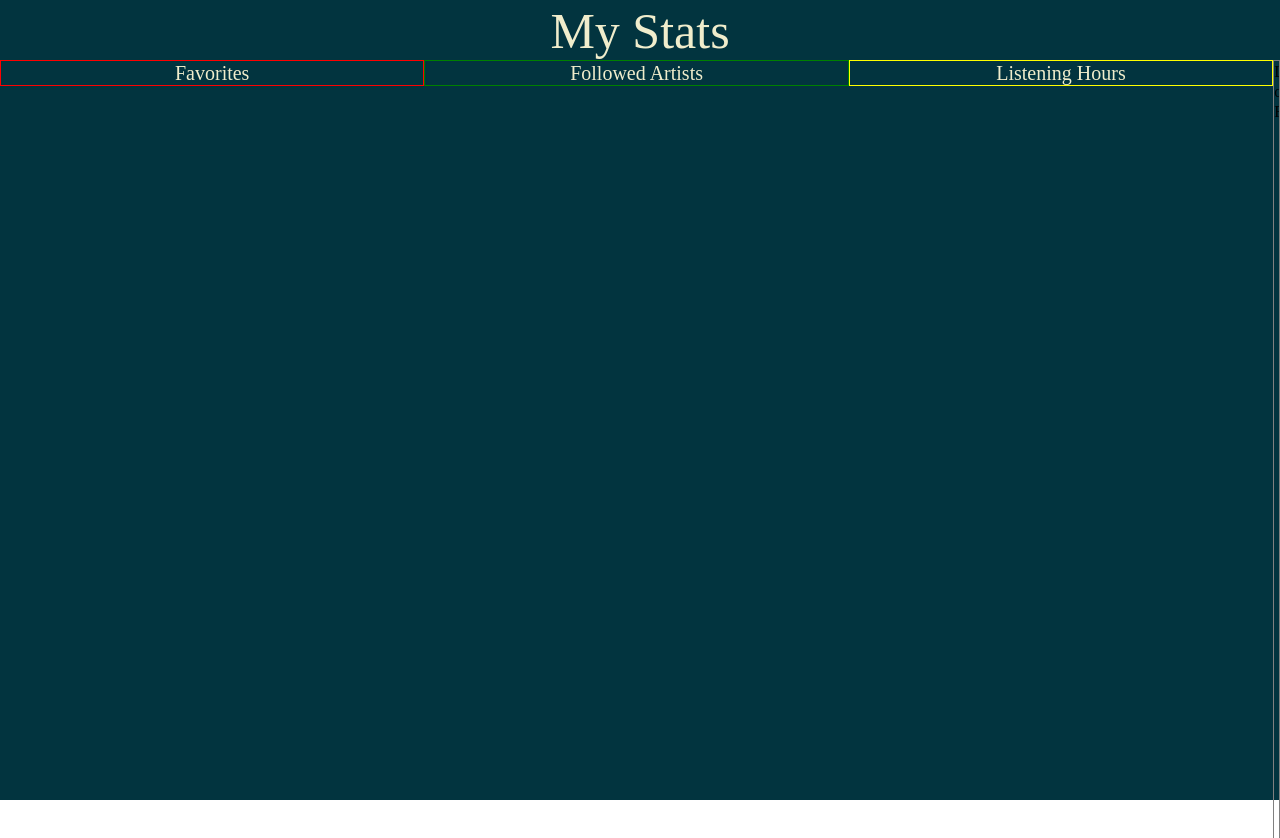
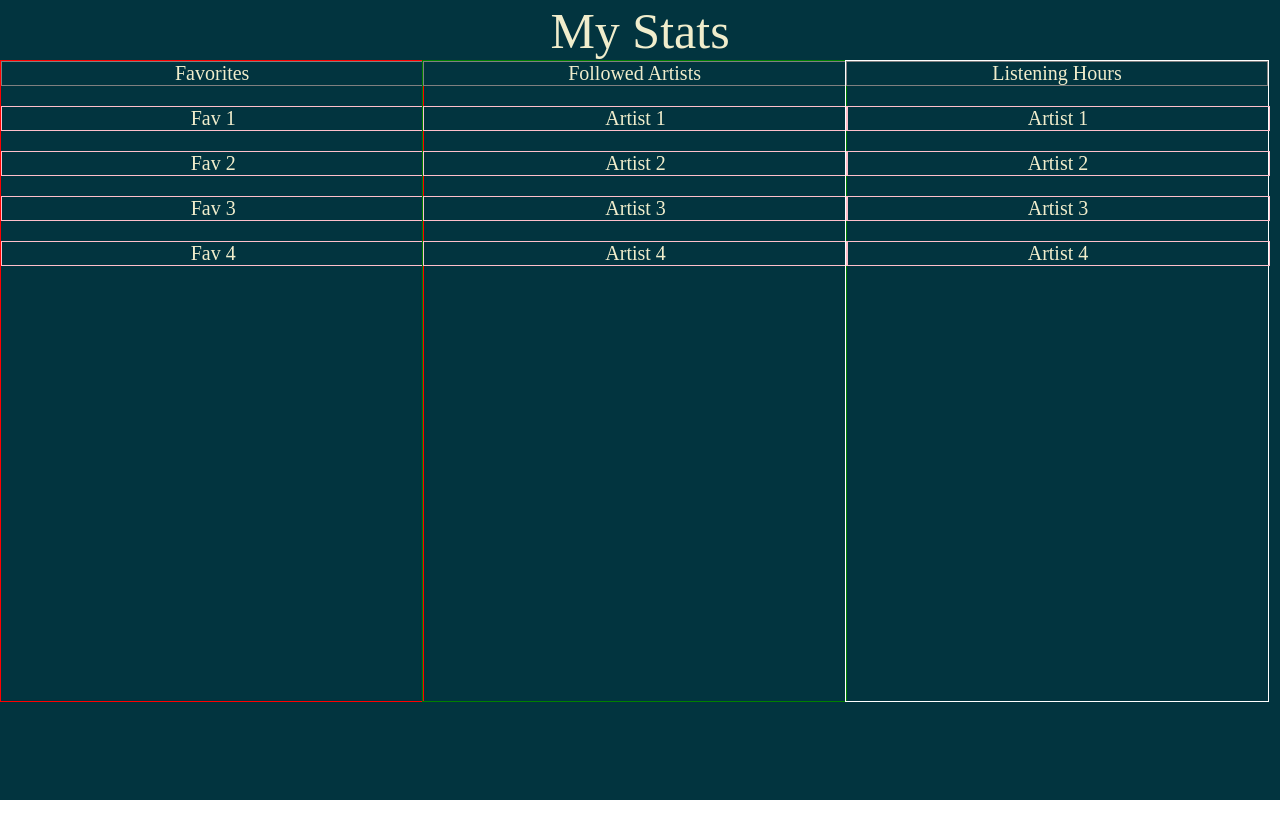
Before and after one commit to ryanchaiyakul/cs35l_project, a React (Create React App) app in the folder cs35l/: page / in a window 1280 px wide. Shown: the top 838 px of the page. After the commit the page ends 800 px from the top, so only its background shows below. Built offline with nearby package versions, Linux system fonts and the light colour scheme.

Commit message:
Formatted everything. Now need to insert data

```diff
--- a/cs35l/public/index.html
+++ b/cs35l/public/index.html
@@ -1,15 +1,19 @@
 <!DOCTYPE html>
 <html lang="en">
+
 <head>
   <meta charset="utf-8" />
   <link rel="icon" href="%PUBLIC_URL%/favicon.ico" />
   <meta name="viewport" content="width=device-width, initial-scale=1" />
   <meta name="theme-color" content="#000000" />
-    <meta
-      name="description"
-      content="Web site created using create-react-app"
-    />
+  <meta name="description" content="Web site created using create-react-app" />
   <link rel="apple-touch-icon" href="%PUBLIC_URL%/logo192.png" />
+
+  <!-- used for fonts (can get rid of it later) -->
+  <link rel="preconnect" href="https://fonts.googleapis.com">
+  <link rel="preconnect" href="https://fonts.gstatic.com" crossorigin>
+  <link href="https://fonts.googleapis.com/css2?family=Montserrat:wght@100&family=Playfair+Display&display=swap"
+    rel="stylesheet">
   <!--
       manifest.json provides metadata used when your web app is installed on a
       user's mobile device or desktop. See https://developers.google.com/web/fundamentals/web-app-manifest/
@@ -26,6 +30,7 @@
     -->
   <title>React App</title>
 </head>
+
 <body>
   <noscript>You need to enable JavaScript to run this app.</noscript>
   <div id="root"></div>
@@ -40,4 +45,5 @@
       To create a production bundle, use `npm run build` or `yarn build`.
     -->
 </body>
+
 </html>
--- a/cs35l/src/App.css
+++ b/cs35l/src/App.css
@@ -1,5 +1,6 @@
 .App {
   text-align: center;
+  min-height: 100vh;
 }
 
 .App-logo {
--- a/cs35l/src/components/MyStats.css
+++ b/cs35l/src/components/MyStats.css
@@ -1,39 +1,70 @@
 #wrapper {
-    width: 100%;
-    border: 1px solid black;
+    /* width: 100%; */
+    width: '100vw';
+    border: 1px solid rgb(158, 79, 164);
     overflow: auto;
+    position: relative;
+    height: '100vh';
+}
+
+
+#first {
+    position:absolute;
+    width: 33%;
+    height:80%;
+    float: left;
+    overflow:auto;
+    border: 1px solid red;
+}
+
+#firstTitle {
+    display:block;
+    height:auto;
+    width: auto;
+    border: 1px solid grey;
+}
+
+#firstData {
+    display:block;
+    margin-top: 1em;
+    width:100%;
+    height:auto;
+    border: 1px solid pink;
 }
 
 
 
 
-#first {
+/* flows left of the third column */
+#second {
+    /* display:block; */
+    position:absolute;
+    margin-left: 33%;               /*To make the height match the 80%, in which only works in absolute*/
     width: 33%;
-    float:left; /* add this */
-    float:top;
-    border: 1px solid red;
-    overflow: auto;
+    height: 80%;
+    float:left;
+    border: 1px solid green;
 }
-
-#firstData{
-    width:auto;
-    height:100%;
+#secondTitle {
+    display:block;
+    height:auto;
+    width: auto;
     border: 1px solid grey;
-    overflow: auto;
 }
 
 
-
-/* flows left of the third column */
-#second {
-    border: 1px solid green;
+#third {
+    /* display:block; */
+    position:absolute;
+    margin-left: 66%;               /*To make the height match the 80%, in which only works in absolute*/
     width: 33%;
-    overflow: auto; /* if you don't want #second to wrap below #first */
-    float:left;
+    height: 80%;
+    float:right;
+    border: 1px solid white;
 }
-#third{
-    border: 1px solid yellow;
-    width: 33%;
-    overflow:auto;
-    float:left;
+#thirdTitle {
+    display:block;
+    height:auto;
+    width: auto;
+    border: 1px solid grey;
 }
--- a/cs35l/src/components/MyStats.js
+++ b/cs35l/src/components/MyStats.js
@@ -1,16 +1,32 @@
 import './MyStats.css';
 
+//Function to get cookie (might have to change)
+function getCookie(){
+    var key, value, i;
+    var cookieArray  = document.cookie.split(';');
+
+    for (i = 0; i < cookieArray.length; i++){
+        key = cookieArray[i].slice(0, cookieArray[i].indexOf("="));
+        value = cookieArray[i].slice(cookieArray[i].indexOf("=")+1);
+        if (key == 'userID'){
+            alert('userID is ' + value);
+        }
+    }
+}
+
+
 function myStats() {
+
     return (
+
         <div
             style={{
-                height: '100vh',
-                backgroundColor: '#02343F',
-            }}
-            className="App">
+                backgroundColor: '#02343F',}}
+                className="App" >
+
 
             <div
-                style={{ color: '#F0EDCC', fontSize: 50 }}
+                style={{ color: '#F0EDCC', fontSize: 50, padding: 0 }}
                 className="card">
                 <span className="font-link">
                     My Stats
@@ -18,45 +34,52 @@ function myStats() {
             </div>
 
 
-
             <div
                 style={{ color: '#F0EDCC', fontSize: 20, marginLeft: 'auto' }}
                 className="card" id="first">
-                <span className="font-link">
+
+                {/* Title */}
+                <span className="font-link" id="firstTitle">
                     Favorites
                 </span>
+
+                <span className="font-link" id="firstData"> Fav 1 </span>
+                <span className="font-link" id="firstData"> Fav 2 </span>
+                <span className="font-link" id="firstData"> Fav 3 </span>
+                <span className="font-link" id="firstData"> Fav 4 </span>
             </div>
 
 
+            {/* Second Column */}
+            <div
+                style={{ color: '#F0EDCC', fontSize: 20}}
+                className="card" id= "second" >
 
-
-            <div
-                style={{ color: '#F0EDCC', fontSize: 20, marginLeft: 'auto' }}
-                className="card" id="second">
-                <span className="font-link">
+                <span className="font-link" id = "secondTitle">
                     Followed Artists
                 </span>
+
+                <span className="font-link" id="firstData"> Artist 1 </span>
+                <span className="font-link" id="firstData"> Artist 2 </span>
+                <span className="font-link" id="firstData"> Artist 3 </span>
+                <span className="font-link" id="firstData"> Artist 4 </span>
             </div>
 
 
+            {/* Third Column */}
+            <div
+                style={{ color: '#F0EDCC', fontSize: 20}}
+                className="card" id= "third" >
 
-
-            <div
-                style={{ color: '#F0EDCC', fontSize: 20, marginLeft: 'auto' }}
-                className="card" id="third">
-                <span className="font-link">
+                <span className="font-link" id = "thirdTitle">
                     Listening Hours
                 </span>
+
+                <span className="font-link" id="firstData"> Artist 1 </span>
+                <span className="font-link" id="firstData"> Artist 2 </span>
+                <span className="font-link" id="firstData"> Artist 3 </span>
+                <span className="font-link" id="firstData"> Artist 4 </span>
             </div>
-
-
-
-            <div id="firstData">
-                    <span className="font-link">
-                        List of Favorites
-                    </span>
-            </div>
-
 
 
 
```
Lines whose indentation alone changed are shown as unchanged.
